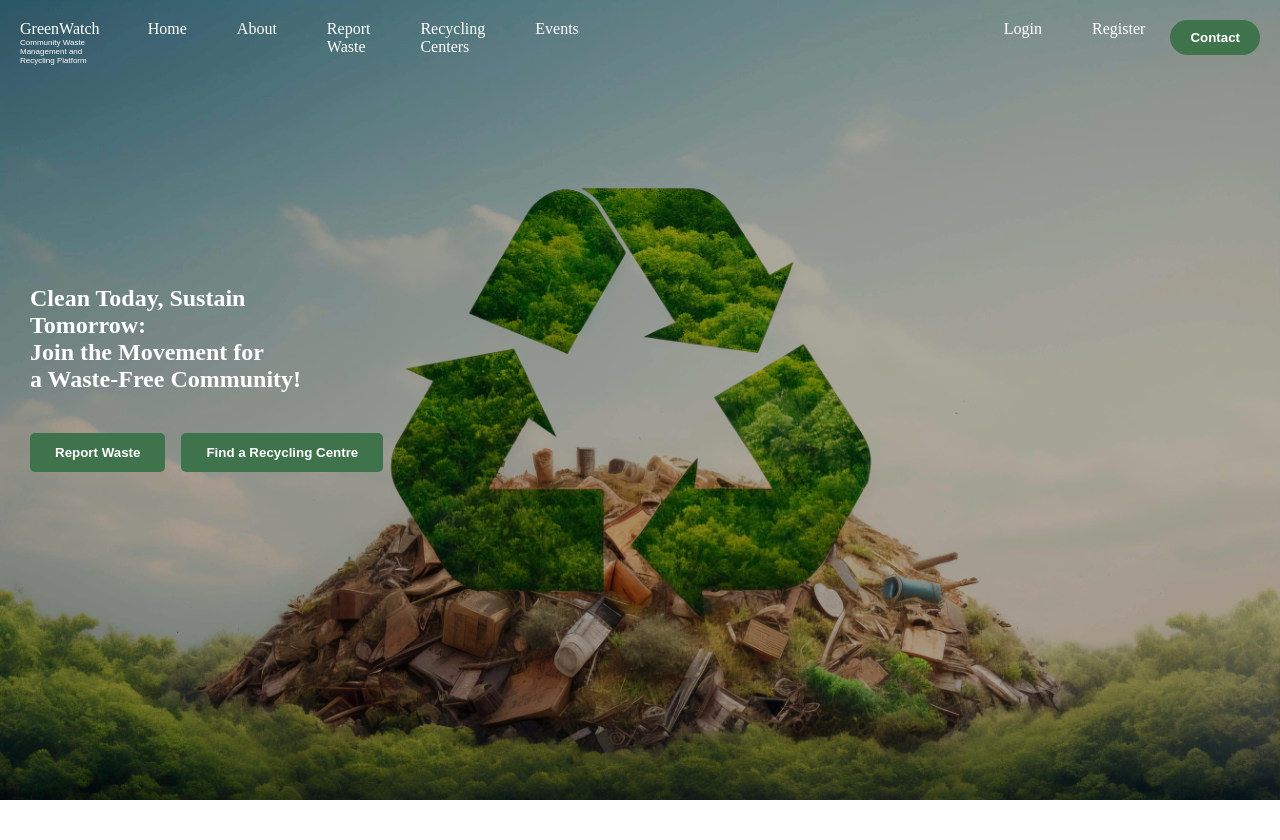
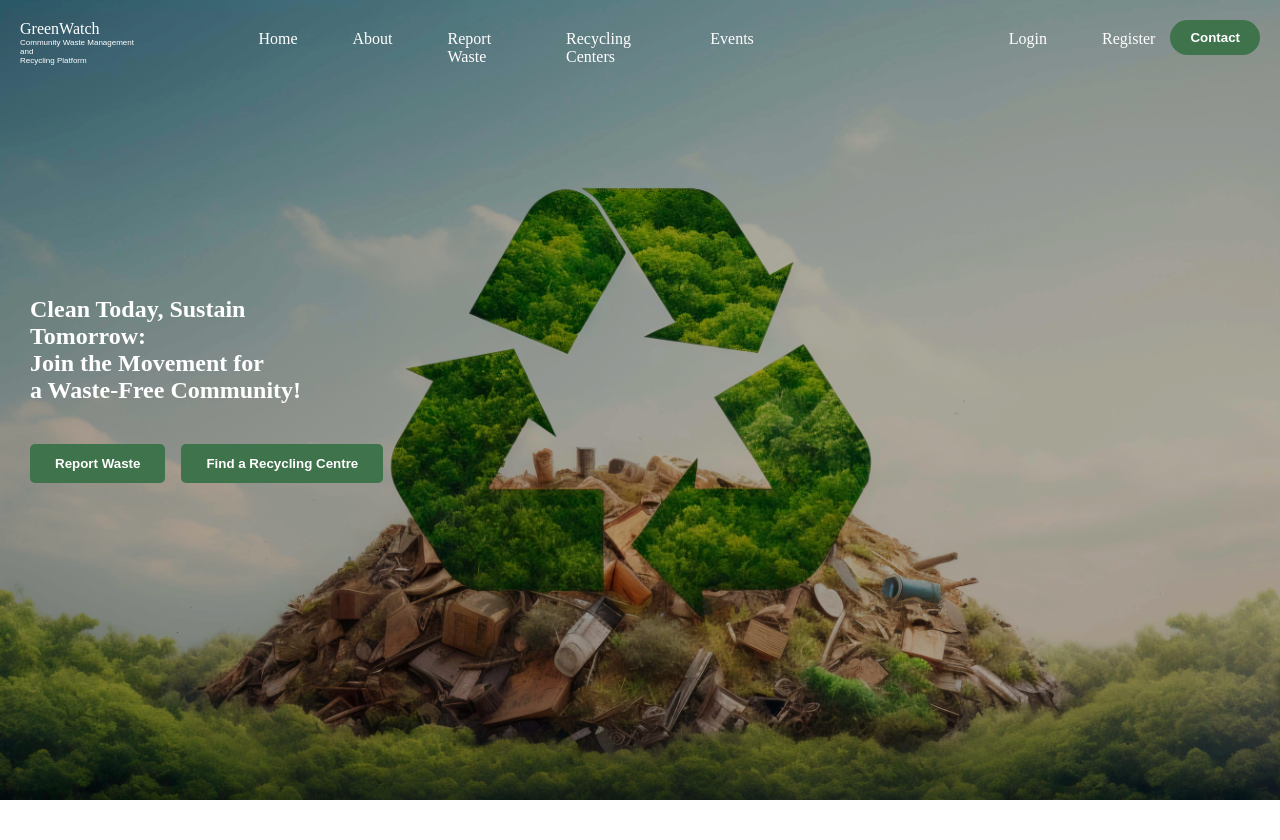
Before and after one commit to Ayiera-20/Green-Watch, a Django app: page /home in a window 1280 px wide. Shown: the top 840 px of the page. Run offline with Django 5.2, Linux system fonts and the light colour scheme; some libraries are stand-ins or nearby versions; some web fonts are replaced.

Commit message:
Chore: adjust navbar spacing

```diff
--- a/green_watch/mysite/green_watch/static/css/home.css
+++ b/green_watch/mysite/green_watch/static/css/home.css
@@ -1,4 +1,3 @@
-/* HomePage */
 * {
     margin: 0;
     padding: 0;
@@ -100,6 +99,10 @@ h2{
     margin: 20px 0px;
 
 }
+.btn-primary:hover{
+    background-color: #4CAF50;
+    transition: transform 0.3s ease, background-color 0.3s ease;
+}
 
 .report{
     margin-left: 200px;
@@ -143,6 +146,11 @@ h2{
     cursor: pointer;
     margin-top: 40px;
 
+}
+
+.report-btn:hover{
+    background-color: #4CAF50;
+    transition: transform 0.3s ease, background-color 0.3s ease;
 }
 
 .text-report p{
@@ -213,6 +221,7 @@ h2{
     transform: translate(-50%, -50%);
     padding: 20px;
     background-color: black;
+    color: white;
     font-size: 16px;
     border-radius: 5px;
     text-align: center;
--- a/green_watch/mysite/green_watch/static/css/recycle.css
+++ b/green_watch/mysite/green_watch/static/css/recycle.css
@@ -13,14 +13,11 @@
 .navbar .nav-links {
     list-style: none;
     display: flex;
-    gap: 25px; /* Consistent spacing */
+    gap: 25px;
     padding: 0;
     margin: 0;
 }
 
-.navbar .nav-links li {
-    /* No need for additional margin if gap is used */
-}
 
 .navbar .nav-links a {
     color: #3F734C;
--- a/green_watch/mysite/green_watch/static/css/styles.css
+++ b/green_watch/mysite/green_watch/static/css/styles.css
@@ -11,23 +11,40 @@
 .navbar .nav-links{
     list-style: none;
     display: flex;
+    gap: 25px;
+    margin: 0;
+    padding: 0;
 
-}
-
-.navbar .nav-links li {
-    margin: 0 25px;
 }
 
 .navbar .nav-links a {
     color: white;
     text-decoration: none;
     font-size: 16px;
+    padding: 10px 15px;
+    border-radius: 5px;
+    transition: transform 0.3s ease, background-color 0.3s ease;
+    display: inline-block;
 }
 
 .navbar .nav-links a:hover {
-    background-color: black;
+    transform: scale(1.1);
+    background-color: #3F734C;
     border-radius: 5px;
+    border: solid 0.5px white;
+    padding: 10px;
+
 }
+
+
+.navbar .nav-links a.active {
+    background-color: #3F734C;
+    border-radius: 5px;
+    border: solid 1px white;
+    color: white;
+}
+
+
 
 .contact-btn {
     background-color: #3F734C;
@@ -38,6 +55,27 @@
     border-radius: 30px;
     cursor: pointer;
 }
+.contact-btn:hover{
+    background-color: #4CAF50;
+    transition: transform 0.3s ease, background-color 0.3s ease;
+}
+
+
+.btn-primary{
+    background-color: #3F734C;
+    padding: 12px 25px;
+    border: none;
+    color: white;
+    font-weight: bold;
+    border-radius: 5px;
+    cursor: pointer;
+    margin: 20px 0px;
+
+}
+.btn-primary:hover{
+    background-color: #4CAF50;
+    transition: transform 0.3s ease, background-color 0.3s ease;
+}
 
 footer {
     text-align: center;
@@ -45,4 +83,13 @@ footer {
     background-color: #3F734C;
     color: white;
     height: 15px;
+    bottom: 0;
+    width: 100%;
 }
+
+@media (max-width: 768px){
+
+
+
+
+}
--- a/green_watch/mysite/green_watch/templates/home.html
+++ b/green_watch/mysite/green_watch/templates/home.html
@@ -17,25 +17,25 @@
         <nav class="navbar">
             <div class="logo">
                 <p style="font-family: Playwrite US Trad; font-size:16px;">GreenWatch</p>
-                <p style="font-family: Arial; font-size:8px;, font-weight:50"> Community Waste Management and<br> Recycling Platform<p>
+                <p style="font-family: Arial; font-size:8px; font-weight:50"> Community Waste Management and<br> Recycling Platform<p>
             </div>
             <ul class="nav-links">
                 {% if user.is_authenticated %}
 
-                    <li><a href="{% url 'home' %}">Home</a></li>
+                    <li style="margin-left:200px"><a href="{% url 'home' %}">Home</a></li>
                     <li><a href="{% url 'about' %}">About</a></li>
                     <li><a href="{% url 'report' %}">Report Waste</a></li>
                     <li><a href="{% url 'recycle_center' %}">Recycling Centers</a></li>
                     <li ><a href="{% url 'events' %}">Events</a></li>
-                    <li style="margin-left:550px"><a href="{% url 'logout' %}">Logout</a></li>
+                    <li style="margin-left:250px"><a href="{% url 'logout' %}">Logout</a></li>
                 {% else %}
 
-                    <li><a href="{% url 'home' %}">Home</a></li>
+                    <li style="margin-left:100px"><a href="{% url 'home' %}">Home</a></li>
                     <li><a href="{% url 'about' %}">About</a></li>
                     <li><a href="{% url 'report' %}">Report Waste</a></li>
                     <li><a href="{% url 'recycle_center' %}">Recycling Centers</a></li>
                     <li><a href="{% url 'events' %}">Events</a></li>
-                    <li style="margin-left:400px"><a href="{% url 'login' %}">Login</a></li>
+                    <li style="margin-left:200px"><a href="{% url 'login' %}">Login</a></li>
                     <li><a href="{% url 'register' %}">Register</a></li>
                 {% endif %}
             </ul>
@@ -127,10 +127,9 @@
 
 
     <script>
-        // Auto-dismiss the message box after 5 seconds
         setTimeout(function() {
             document.getElementById('message-box').style.display = 'none';
-        }, 5000); // 5000 milliseconds = 5 seconds
+        }, 5000);
     </script>
 </body>
 </html>
```
Also changed, not shown: green_watch/mysite/green_watch/templates/welcome.html (+5 -5 lines).
